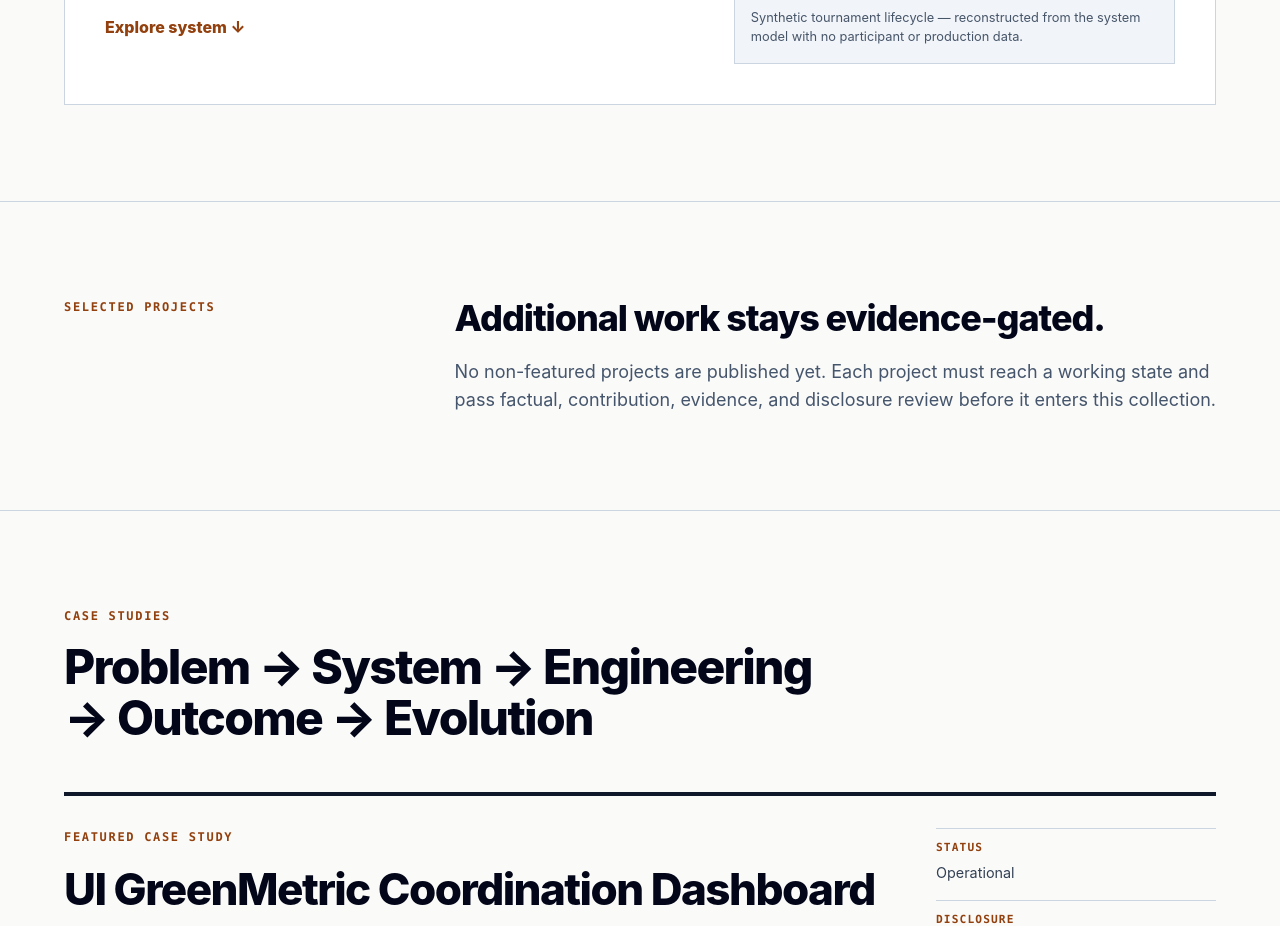
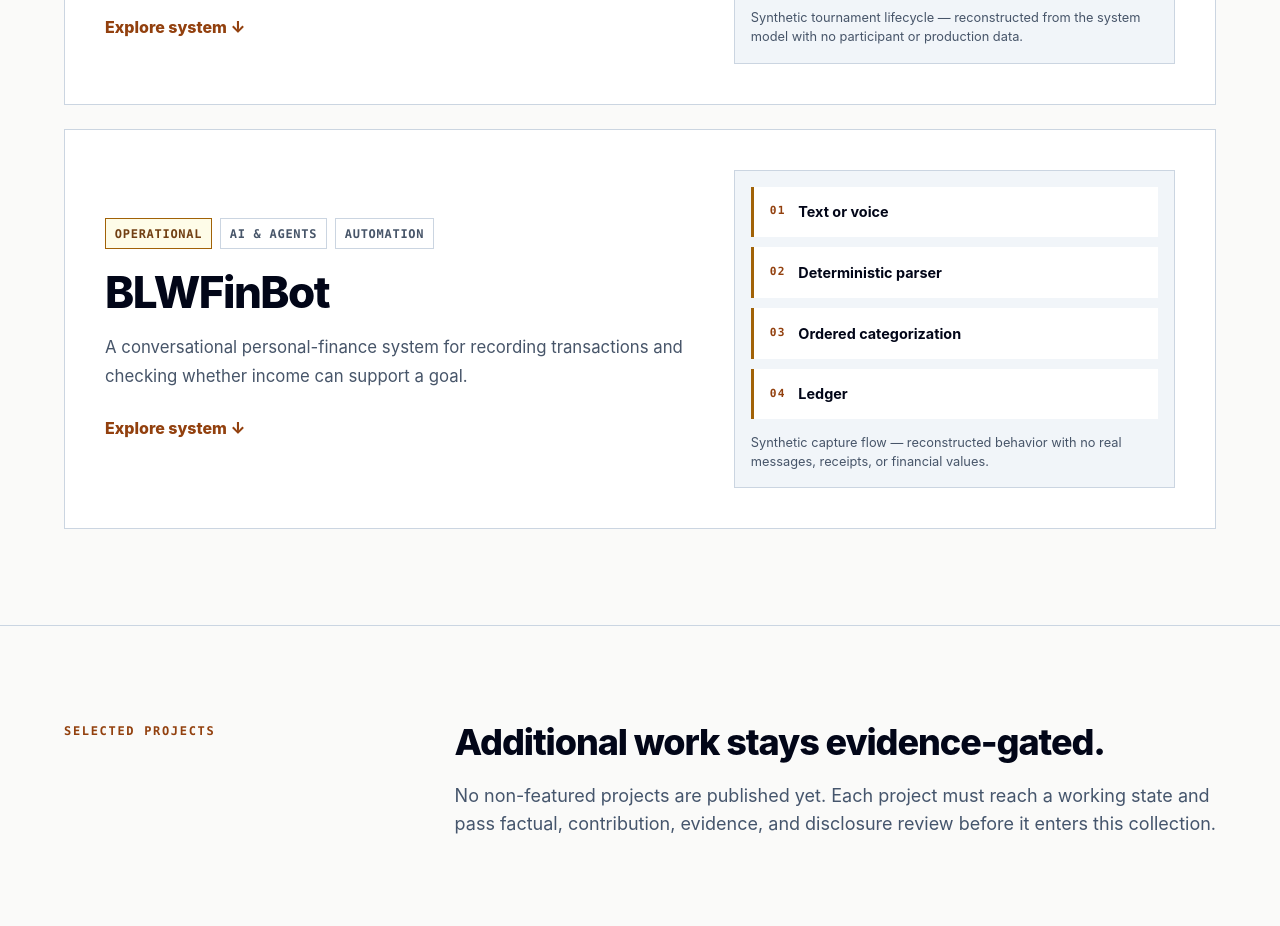
Before and after one commit to bekindtomammals0/blw-portfolio, a React (Vite) app: page / in a window 1280 px wide. Shown: the part 1640-2566 px from the top of the page. Built offline with nearby package versions, Linux system fonts and the light colour scheme.

Commit message:
feat: publish BLWFinBot case study (#5)

```diff
--- a/src/data/projects.ts
+++ b/src/data/projects.ts
@@ -88,4 +88,65 @@ export const projects = [
     confidentialityNote:
       'Sanitized case study. Synthetic participant records replace names and contact details; production spreadsheets, links, and event records are excluded.',
   },
+  {
+    slug: 'blwfinbot',
+    name: 'BLWFinBot',
+    tagline:
+      'A conversational personal-finance system for recording transactions and checking whether income can support a goal.',
+    status: 'Operational',
+    disclosure: 'sanitized-case-study',
+    featured: true,
+    categories: ['AI & Agents', 'Automation'],
+    technologies: [
+      'Python',
+      'Telegram Bot API',
+      'Google Sheets',
+      'SQLAlchemy',
+      'PostgreSQL',
+      'scikit-learn',
+      'APScheduler',
+    ],
+    problem:
+      'Personal financial activity arrived in small, everyday moments, while understanding progress toward a goal required records to stay consistent over time. The system needed to make capture convenient without sacrificing deterministic behavior, correction, traceability, or privacy.',
+    system:
+      'Verified v1 accepts one Income or Expense per Telegram text or voice message, then parses, categorizes, and stores the record in a Ledger. It supports correction and deletion, contract-based Income projection, persisted Goal-feasibility checks, scheduled Goal-drift alerts, and optional read-only receipt import. Manila-time handling keeps dated behavior aligned with the user’s operating context.',
+    engineering:
+      'Python services separate Telegram interaction, deterministic parsing and ordered categorization rules, speech transcription, scheduling, and storage. Google Sheets is the verified operational Ledger behind a shared storage interface; a SQLAlchemy/PostgreSQL-capable implementation also exists, but a production cutover is not claimed. TF-IDF and K-Means discover recurring Uncategorized descriptions for rule improvement rather than deciding transaction categories at runtime.',
+    outcome:
+      'The operational v1 system made transaction capture, correction, categorization, and goal checks available through one conversational workflow. No quantitative time-saving, accuracy, or financial-outcome claim is made because none has an approved verification source.',
+    evolution:
+      'The current public baseline is the verified v1 runtime. Planned v2 work—including a production PostgreSQL cutover, Financial Accounts, Transfers, liabilities, balance reconciliation, a structured analytics Dashboard, and portfolio-aware Goals—is incomplete and is not presented as implemented behavior.',
+    evidence: [
+      {
+        type: 'workflow',
+        alt: 'Synthetic Telegram message flows through deterministic parsing, ordered categorization, and the Ledger.',
+        caption:
+          'Synthetic capture flow — reconstructed behavior with no real messages, receipts, or financial values.',
+        steps: [
+          'Text or voice',
+          'Deterministic parser',
+          'Ordered categorization',
+          'Ledger',
+        ],
+      },
+      {
+        type: 'workflow',
+        alt: 'Synthetic goal check flows from contract income projection through persisted feasibility and drift alerts.',
+        caption:
+          'Synthetic goal flow — an abstract example of verified v1 behavior, not personal financial advice or data.',
+        steps: [
+          'Contract income',
+          'Income projection',
+          'Goal feasibility',
+          'Drift alert',
+        ],
+      },
+    ],
+    links: [],
+    developmentNotes: [],
+    contribution:
+      'Brian directed the problem definition, requirements, architecture and implementation decisions, validation, debugging, release baseline, and deployment constraints. AI-assisted development accelerated implementation, debugging, documentation, and iteration; requirements, system behavior, constraints, validation, and final engineering decisions remained human-directed.',
+    confidentialityNote:
+      'Sanitized case study. Synthetic financial data replaces personal values, messages, Ledger rows, goals, and receipts; credentials, contract rates, internal deployment details, and the private repository are excluded.',
+  },
 ] satisfies PortfolioProject[];
```
Also changed, not shown: 1 other file (tests, documents, lock files or other folders).
